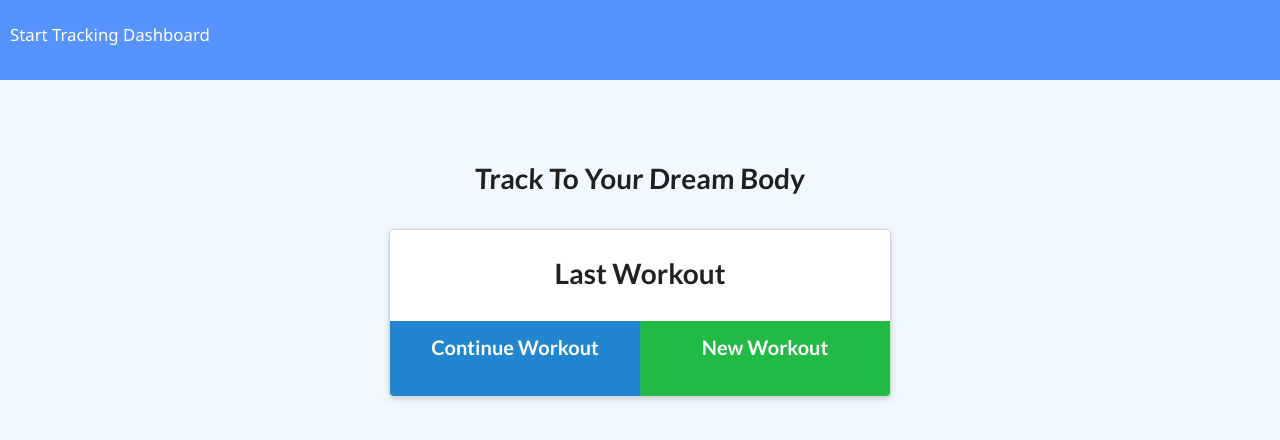
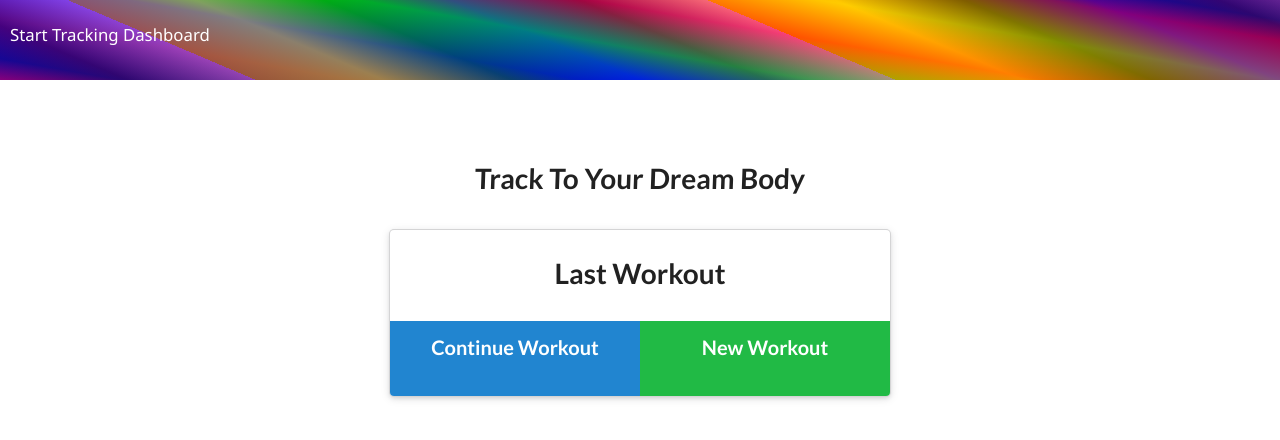
Before and after one commit to imbingz/fitness-tracker-app, a website: page public/index.html in a window 1280 px wide. Drawn offline with nearby package versions, Linux system fonts and the light colour scheme; no server answers.

Commit message:
added background color to nav

```diff
--- a/public/css/style.css
+++ b/public/css/style.css
@@ -21,7 +21,27 @@ body {
 }
 
 nav {
-	background-color: #5793fd;
+	background: repeating-linear-gradient(
+			190deg,
+			rgba(255, 0, 0, 0.5) 40px,
+			rgba(255, 153, 0, 0.5) 80px,
+			rgba(255, 0, 0, 0.5) 120px,
+			rgba(0, 255, 0, 0.5) 160px,
+			rgba(0, 0, 255, 0.5) 200px,
+			rgba(75, 0, 130, 0.5) 240px,
+			rgba(14, 14, 92, 0.5) 280px,
+			rgba(255, 0, 0, 0.5) 300px
+		),
+		repeating-linear-gradient(
+			23deg,
+			orange 100px,
+			yellow 150px,
+			green 200px,
+			blue 250px,
+			indigo 300px,
+			violet 350px,
+			indigo 300px
+		);
 	color: #ffffff;
 	height: 80px;
 	padding: 10px;
@@ -104,7 +124,6 @@ input {
 }
 
 .wrapper {
-	background-color: #f2f8ff;
 	padding-bottom: 100px;
 }
 
```
